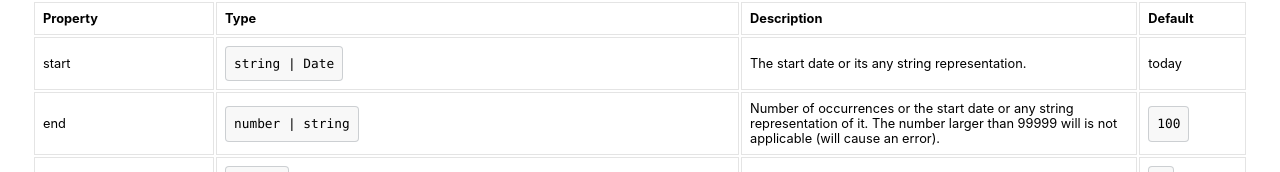
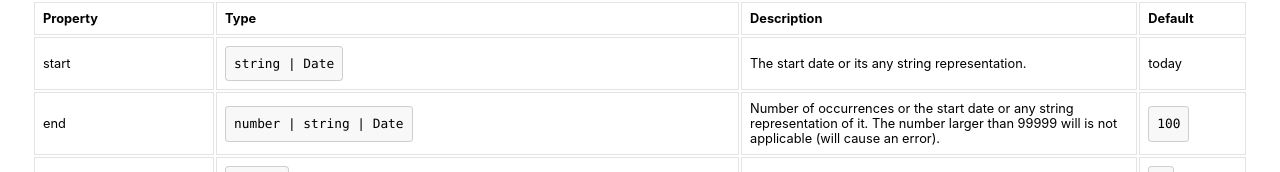
Before and after one commit to NavasardianMichael/recur-date-based-docs, a React (Create React App) app: page / in a window 1280 px wide. Shown: the part 780-952 px from the top of the page. Built offline with nearby package versions, Linux system fonts and the light colour scheme.

Commit message:
fixed end date types

```diff
--- a/src/components/docs/main.tsx
+++ b/src/components/docs/main.tsx
@@ -54,7 +54,7 @@ export const Docs: FC<Props> = memo(() => {
     </tr>
     <tr>
     <td>end</td>
-    <td><code>number | string</code></td>
+    <td><code>number | string | Date</code></td>
     <td>Number of occurrences or the start date or any string representation of it. The number larger than 99999 will is not applicable (will cause an error).</td>
     <td><code>100</code></td>
     </tr>
```
Lines whose indentation alone changed are shown as unchanged.
